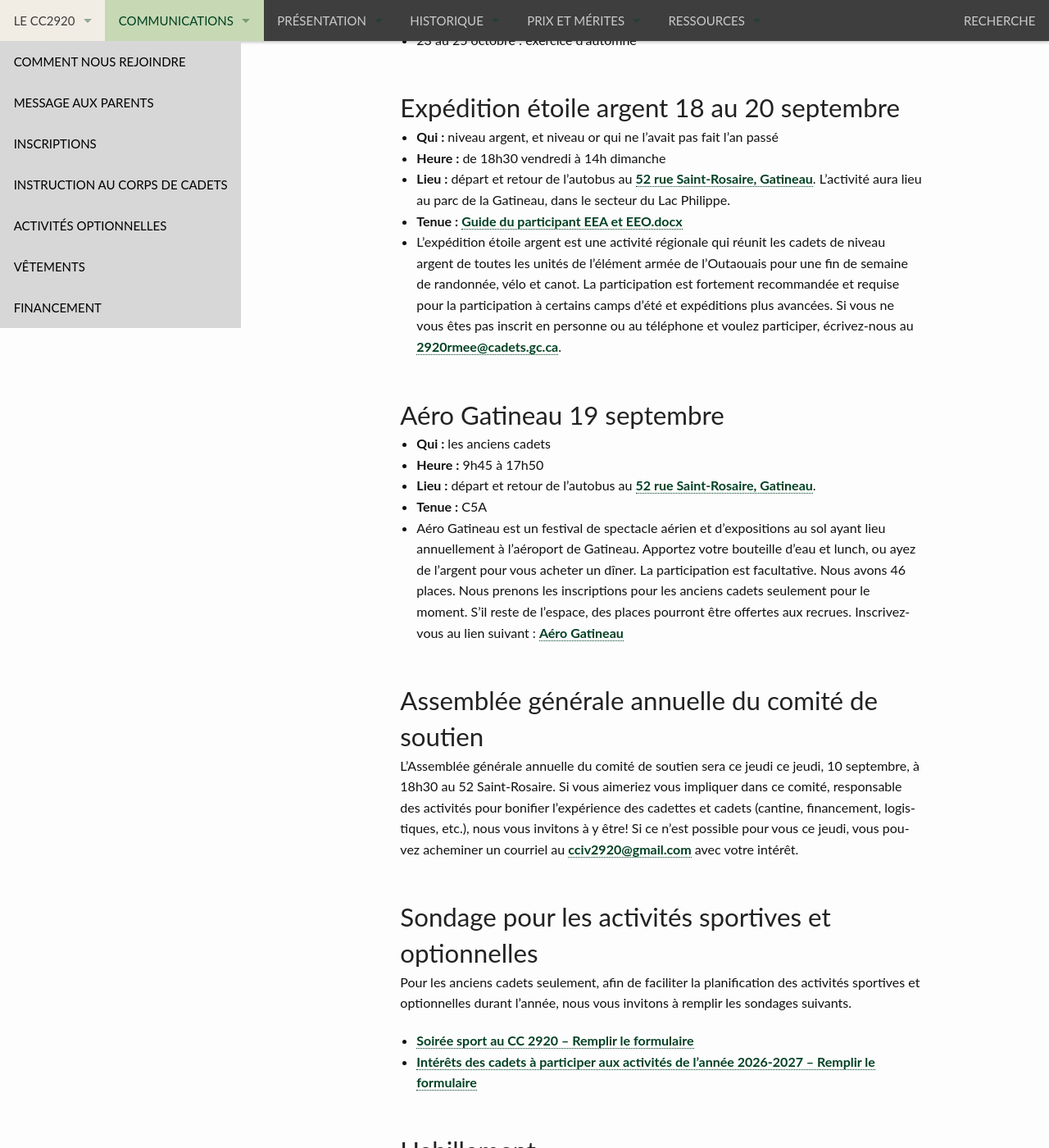
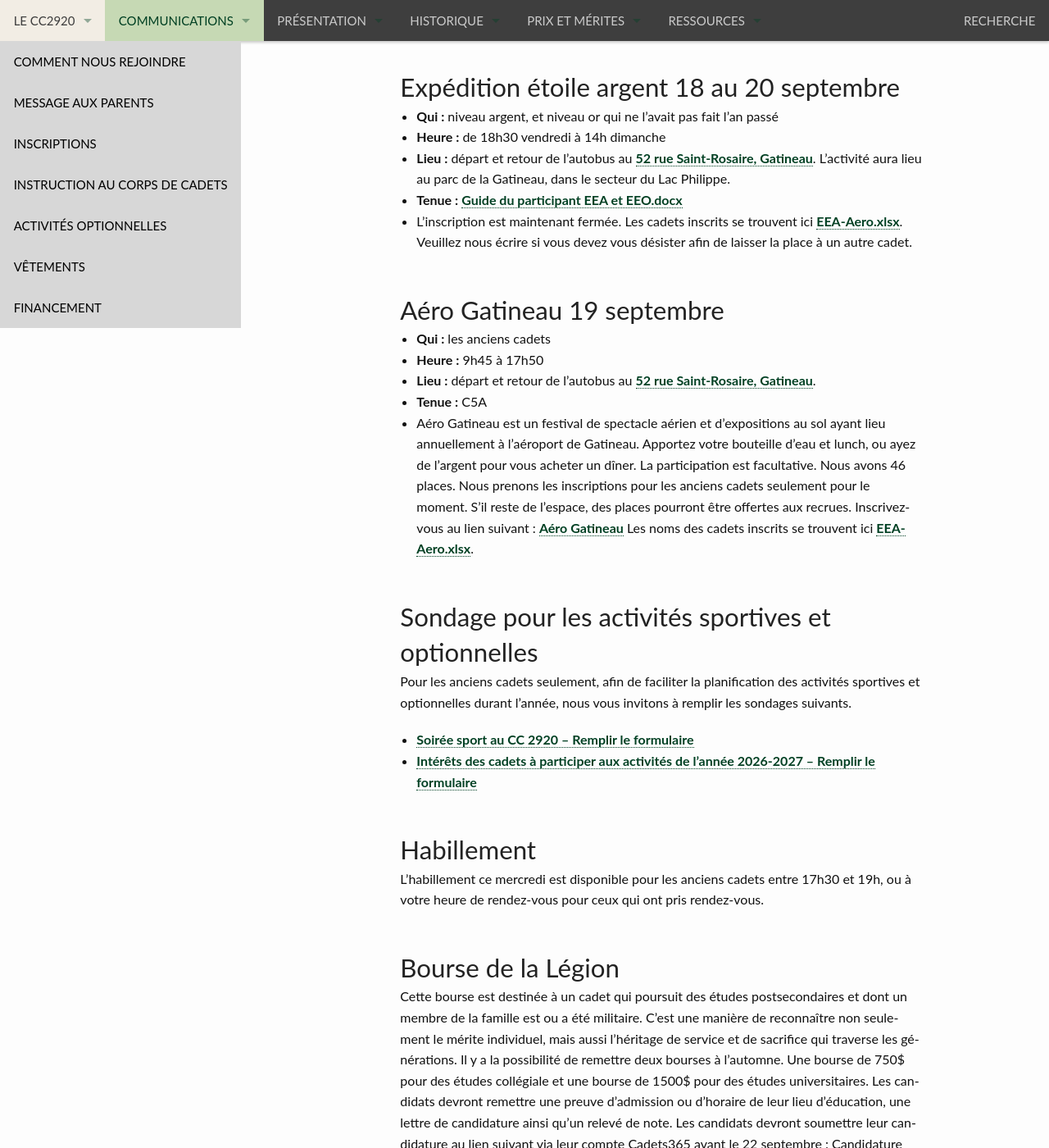
Before and after one commit to CC2920/web, a Jekyll site: the page built from _communications/messages.md, in a window 1280 px wide and 1400 px high, scrolled down 740 px. Shown: the whole window at 82% size. Built offline with Jekyll 4.4.1, drawn with Linux system fonts in a browser that asks for light colours; some of the changed text lies outside the part shown.

Commit message:
Messages de la semaine - 18 septembre 2026
Updated event details and registration information for upcoming activities, including changes to dates and requirements for participants.

```diff
--- a/_communications/messages.md
+++ b/_communications/messages.md
@@ -3,19 +3,19 @@
 layout: "messages"
 ---
 
-## Soirée d’instruction 11 septembre
+## Soirée d’instruction 18 septembre
 - **Qui :** tous
 - **Heure :** de 18h30 à 21h, vendredi soir
 - **Lieu :** [52 rue Saint-Rosaire, Gatineau](https://www.google.com/maps/search/52+rue+Saint-Rosaire,+Gatineau?entry=gmail&source=g)
-- **Tenue pour tous :** C5 pour les anciens
-- Pour les anciens, si cela n’a pas été fait la semaine passée, venez avec un parent afin de remplir les formulaires de validation annuelle et le code de conduite sur place. Les parents pourront quitter après environ 1 heure.
-- Pour les nouveaux, venez avec un parent, votre certificat de naissance et votre carte d’assurance-maladie. Les parents peuvent quitter après avoir rempli les formulaires.
+- **Tenue pour tous :** C5 pour les anciens, tenue civile pour les recrues
+- Pour les nouvelles inscriptions, venez avec un parent, votre certificat de naissance et votre carte d’assurance-maladie entre 18h15 et 18h30. Les parents peuvent quitter après avoir rempli les formulaires.
 
 [Guide des tenues](https://cc2920.us21.list-manage.com/track/click?u=eadebede776501f499284ae20&id=d92d722dc9&e=0b8a47f805)
 
 
 ## Activités à venir
 - 18 au 20 septembre : expédition étoile argent
+- 19 septembre : Aéro Gatineau
 - 23 au 25 octobre : exercice d’automne
 
 
@@ -24,8 +24,7 @@
 - **Heure :** de 18h30 vendredi à 14h dimanche
 - **Lieu :** départ et retour de l’autobus au [52 rue Saint-Rosaire, Gatineau](https://www.google.com/maps/search/52+rue+Saint-Rosaire,+Gatineau?entry=gmail&source=g). L’activité aura lieu au parc de la Gatineau, dans le secteur du Lac Philippe.
 - **Tenue :** [Guide du participant EEA et EEO.docx](https://1drv.ms/w/c/eec907a8a97cc844/IQBBo_2cdvHjQ7_wB7Mrj3I1AarVgl6lvukISo4QV3Uhxm0?e=kRC2CL)
-- L’expédition étoile argent est une activité régionale qui réunit les cadets de niveau argent de toutes les unités de l’élément armée de l’Outaouais pour une fin de semaine de randonnée, vélo et canot. La participation est fortement recommandée et requise pour la participation à certains camps d’été et expéditions plus avancées. Si vous ne vous êtes pas inscrit en personne ou au téléphone et voulez participer, écrivez-nous au <2920rmee@cadets.gc.ca>.
-
+- L’inscription est maintenant fermée. Les cadets inscrits se trouvent ici [EEA-Aero.xlsx](https://1drv.ms/x/c/eec907a8a97cc844/IQB_GhtGYzLrRJG0wys519hwAcXVfXXaL4a6noGGBwdddrM?e=U1wUC7). Veuillez nous écrire si vous devez vous désister afin de laisser la place à un autre cadet.
 
 ## Aéro Gatineau 19 septembre
 - **Qui :** les anciens cadets
@@ -33,10 +32,7 @@
 - **Lieu :** départ et retour de l’autobus au [52 rue Saint-Rosaire, Gatineau](https://www.google.com/maps/search/52+rue+Saint-Rosaire,+Gatineau?entry=gmail&source=g).
 - **Tenue :** C5A
 - Aéro Gatineau est un festival de spectacle aérien et d’expositions au sol  ayant lieu annuellement à l’aéroport de Gatineau. Apportez votre bouteille d’eau et lunch, ou ayez de l’argent pour vous acheter un dîner. La participation est facultative.
-Nous avons 46 places. Nous prenons les inscriptions pour les anciens cadets seulement pour le moment. S’il reste de l’espace, des places pourront être offertes aux recrues. Inscrivez-vous au lien suivant : [Aéro Gatineau](https://forms.cloud.microsoft/Pages/ResponsePage.aspx?id=-2oSqwzmL062z8c1DHbchCL_0lfedvVOotthXwu7NAZUOUQ1M0VXMzlaUVZQSTA0QTlITkdUTTIwRi4u)
-
-## Assemblée générale annuelle du comité de soutien
-L'Assemblée générale annuelle du comité de soutien sera ce jeudi ce jeudi, 10 septembre, à 18h30 au 52 Saint-Rosaire. Si vous aimeriez vous impliquer dans ce comité, responsable des activités pour bonifier l'expérience des cadettes et cadets (cantine, financement, logistiques, etc.), nous vous invitons à y être! Si ce n'est possible pour vous ce jeudi, vous pouvez acheminer un courriel au <cciv2920@gmail.com> avec votre intérêt.
+Nous avons 46 places. Nous prenons les inscriptions pour les anciens cadets seulement pour le moment. S’il reste de l’espace, des places pourront être offertes aux recrues. Inscrivez-vous au lien suivant : [Aéro Gatineau](https://forms.cloud.microsoft/Pages/ResponsePage.aspx?id=-2oSqwzmL062z8c1DHbchCL_0lfedvVOotthXwu7NAZUOUQ1M0VXMzlaUVZQSTA0QTlITkdUTTIwRi4u) Les noms des cadets inscrits se trouvent ici [EEA-Aero.xlsx](https://1drv.ms/x/c/eec907a8a97cc844/IQB_GhtGYzLrRJG0wys519hwAcXVfXXaL4a6noGGBwdddrM?e=U1wUC7).
 
 
 ## Sondage pour les activités sportives et optionnelles
@@ -46,6 +42,10 @@
 
 
 ## Habillement
-L’habillement ce mercredi est pour les cadets ayant un rendez-vous seulement.
+L’habillement ce mercredi est disponible pour les anciens cadets entre 17h30 et 19h, ou à votre heure de rendez-vous pour ceux qui ont pris rendez-vous.
+
+
+## Bourse de la Légion
+Cette bourse est destinée à un cadet qui poursuit des études postsecondaires et dont un membre de la famille est ou a été militaire. C’est une manière de reconnaître non seulement le mérite individuel, mais aussi l’héritage de service et de sacrifice qui traverse les générations. Il y a la possibilité de remettre deux bourses à l'automne. Une bourse de 750$ pour des études collégiale et une bourse de 1500$ pour des études universitaires. Les candidats devront remettre une preuve d'admission ou d'horaire de leur lieu d'éducation, une lettre de candidature ainsi qu'un relevé de note. Les candidats devront soumettre leur candidature au lien suivant via leur compte Cadets365 avant le 22 septembre : Candidature Bourse de la Légion 2026 – [Remplir le formulaire](https://forms.cloud.microsoft/Pages/ResponsePage.aspx?id=-2oSqwzmL062z8c1DHbchBBEIFQ_HuhKp4os9dRIMxJUMzZNM1pOTThSQU1JUFVWWDFZQjA3RU5LMy4u).
 
 Si vous avez des questions, n’hésitez pas à nous contacter à <2920armee@cadets.gc.ca>.
```
